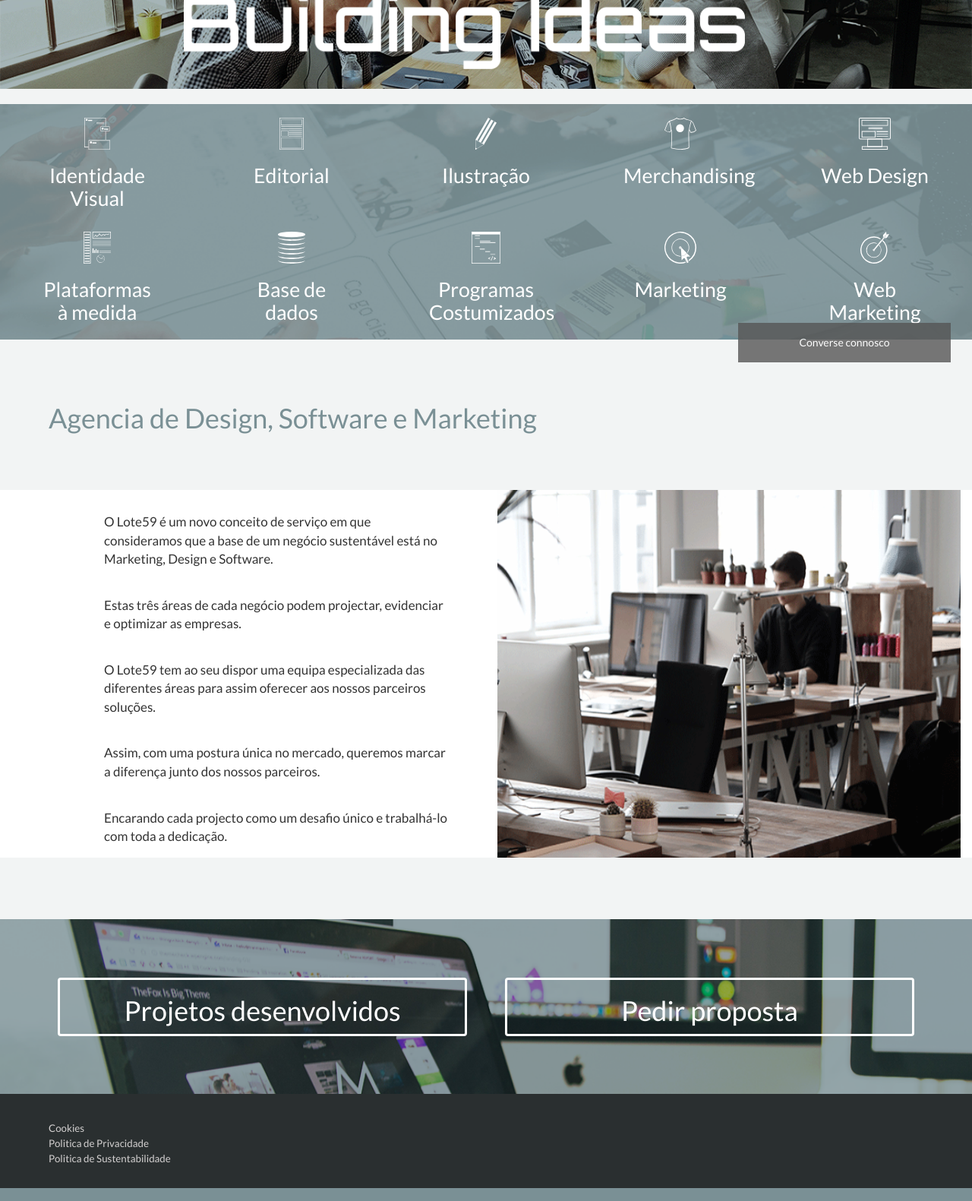
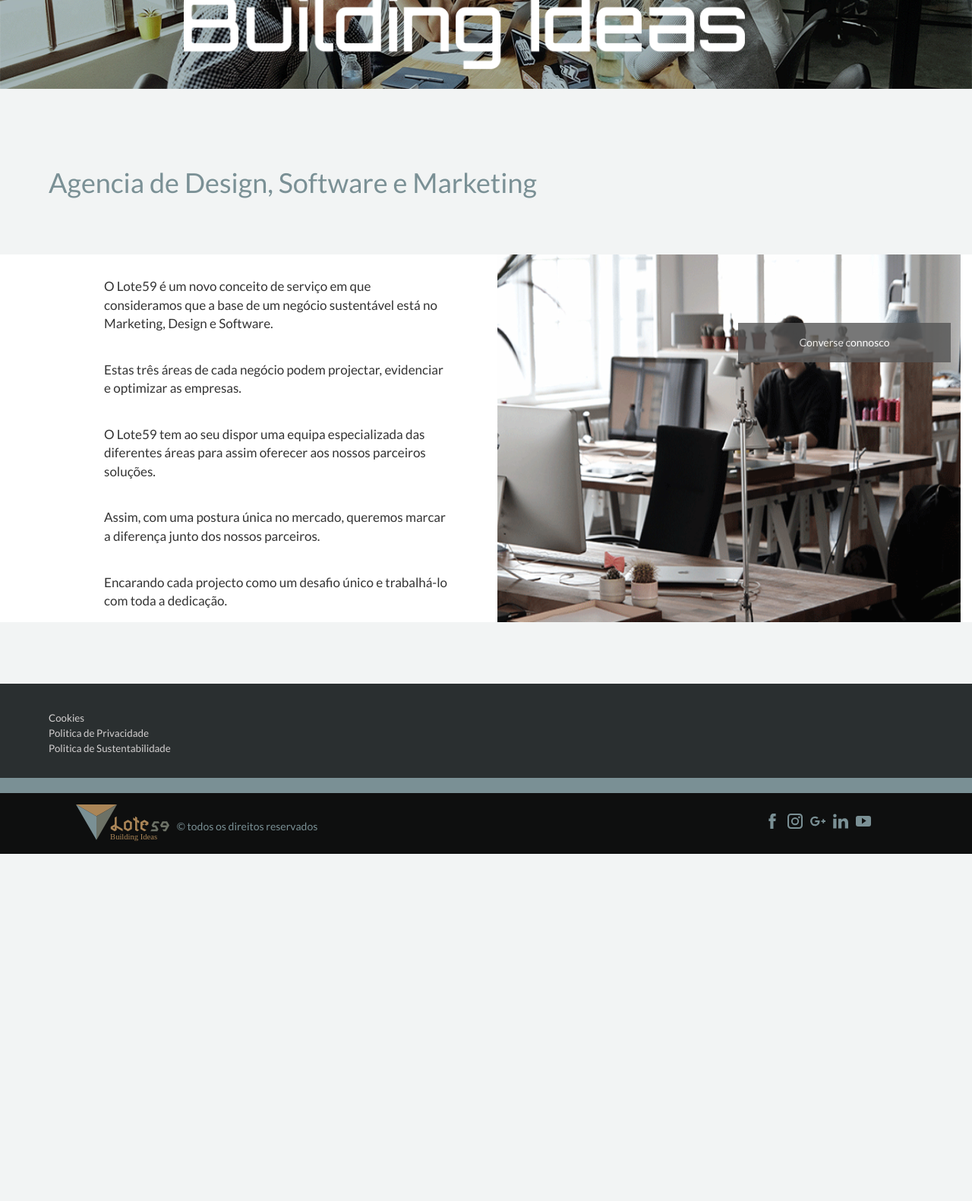
Before and after one commit to HapfuKei/HapfuKei.github.io, a plain HTML site: page index.html in a window 1280 px wide. Shown: the part 300-1881 px from the top of the page at 76% size. After the commit the page ends 1424 px from the top, so only its background shows below. Drawn offline with nearby package versions, Linux system fonts and the light colour scheme.

Commit message:
Update index.html

```diff
--- a/index.html
+++ b/index.html
@@ -48,7 +48,7 @@
 
     <div class="row">
         <!-- Title and menu-->
-        <img src="images/Home/Head Home.png" class="HeaderHome" alt="">
+         <img src="images/Home/Head Home.png" class="HeaderHome" alt="">
         <nav class="navbar  navbar-fixed-top  ">
             <div class="container-fluid">
                 <div>
@@ -78,7 +78,7 @@
 
     </div>
     <hr style="background-color: #f2f4f4;">
-    <div class="block2">
+   <!--<div class="block2">
         <div class="row ">
             <div class="zoom" >
                 <a href="#">
@@ -145,7 +145,7 @@
             </div>
 
         </div>
-    </div>
+    </div>-->
 
     <div><!-- Agencia de Design, Software e Marketing-->
 
@@ -174,14 +174,14 @@
         </div>
         <h1 style="padding  :2%"></h1>
     </div>
-    <div class="block4 row" style="align-items: center;"> <!-- 2 buttons-->
-        <button class="col-md-6 ">
+    <!-- <div class="block4 row" style="align-items: center;"> <!-- 2 buttons
+        <button class="col-md-6">
             <h1>Projetos desenvolvidos</h1>
         </button>
         <button class="col-md-6">
             <h1>Pedir proposta</h1>
         </button>
-    </div>
+    </div> -->
     <div class="conteiner block5"><!-- cookiest etc.-->
         <p><a href="#">Cookies</a></p>
         <p><a href="#">Politica de Privacidade</a></p>
```
